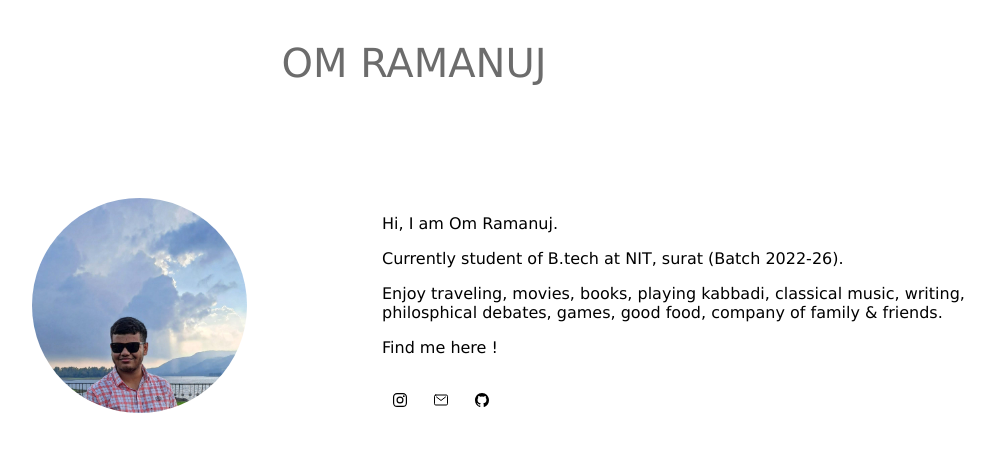
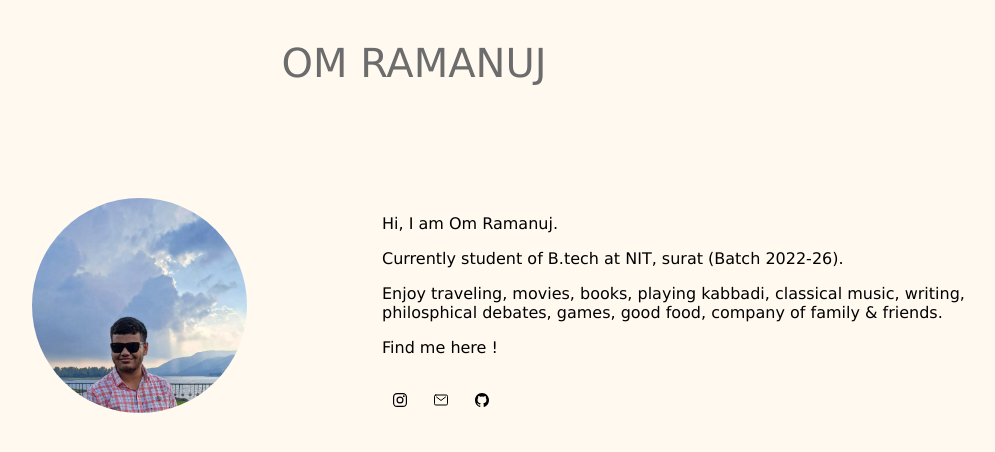
Before and after one commit to Omramanuj/OmRamanuj, a plain HTML site: page index.html in a window 1280 px wide. Shown: the whole page, without its empty margins (226-1221 px from the left). Drawn offline with nearby package versions, Linux system fonts and the light colour scheme.

Commit message:
Update style.css

```diff
--- a/style.css
+++ b/style.css
@@ -3,6 +3,10 @@ p.p1{
     text-align: center;
     font-size: 250%;
     font-family: Verdana , monospace;
+}
+
+body{
+    background-color: rgb(255, 249, 240);
 }
 
 img{
```
